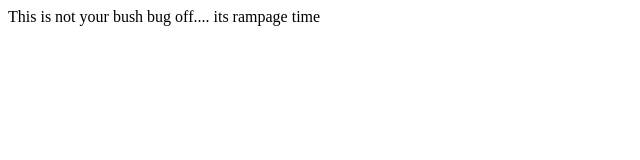
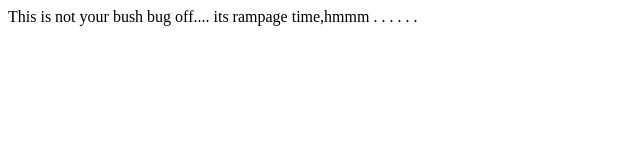
Before and after one commit to instinxt/firsttime, a plain HTML site: page index.html in a window 1280 px wide. Shown: the full height of the page, 0-640 px from the left. Drawn offline with Linux system fonts and the light colour scheme.

Commit message:
Update index.html

```diff
--- a/index.html
+++ b/index.html
@@ -1,7 +1,7 @@
 <hmtl>
 <body>
 <p>
-This is not your bush bug off.... its rampage time
+This is not your bush bug off.... its rampage time,hmmm . . . . . .
 </p>
 </body>
 </html>
```
